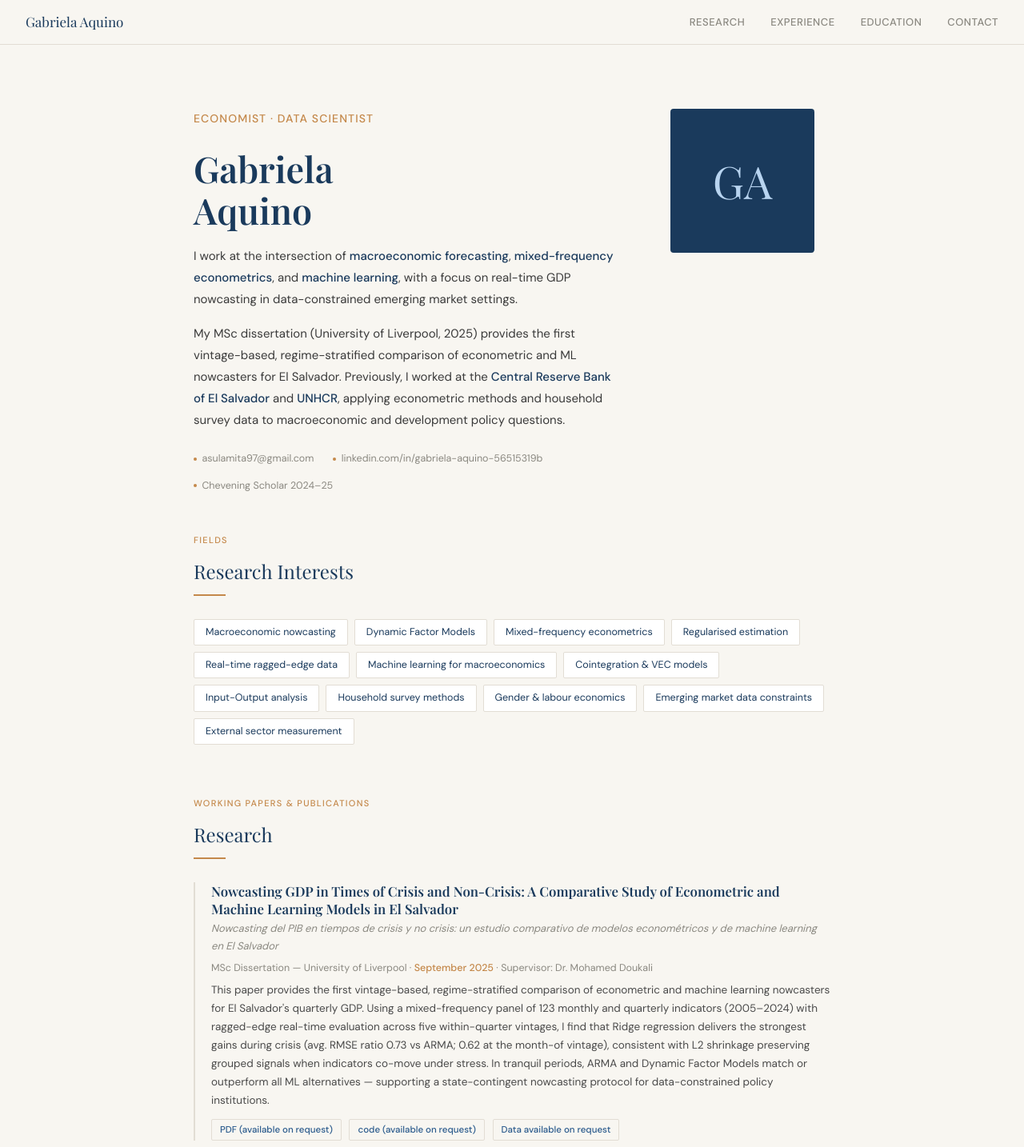
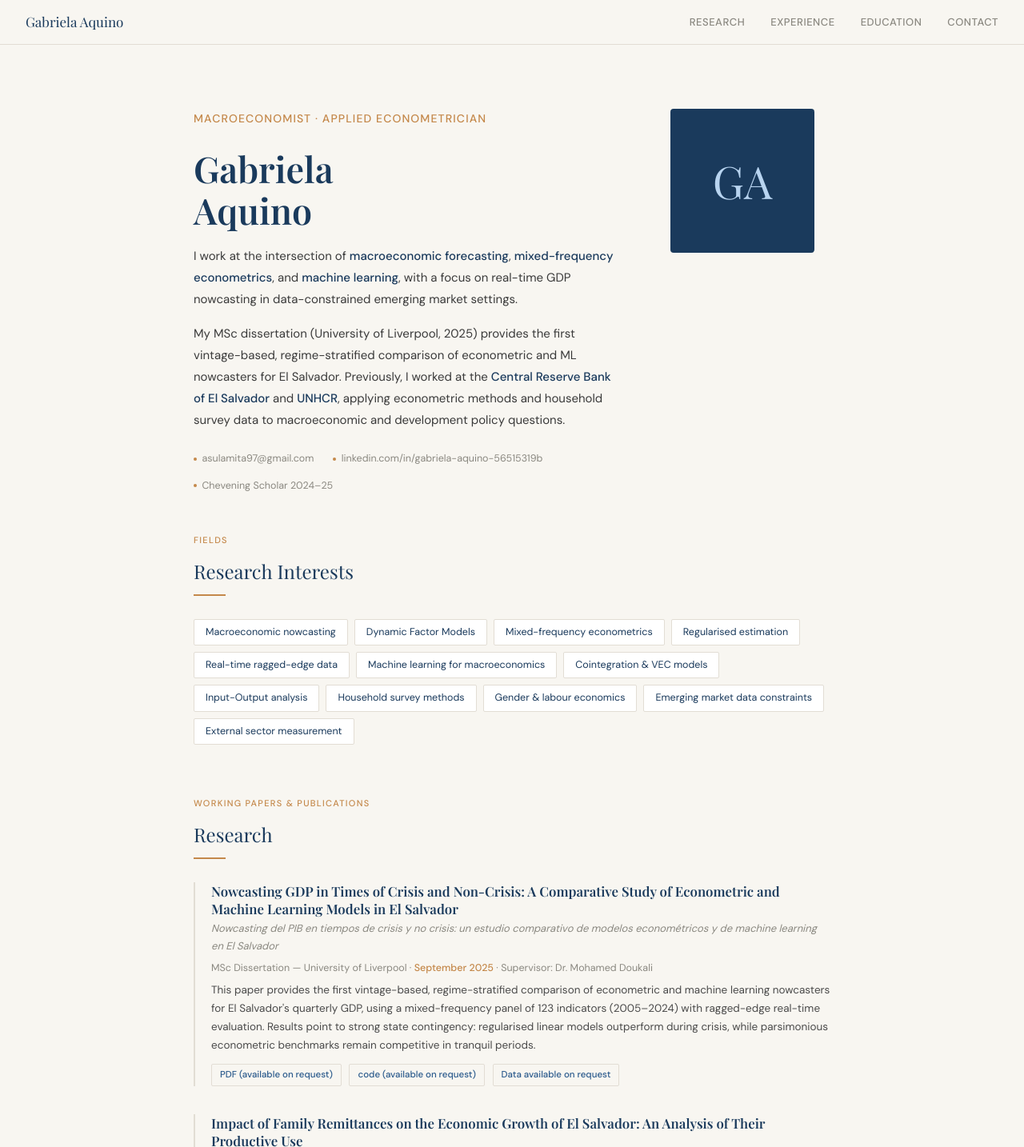
Before and after one commit to GabrielaA97/gabriela-aquino.github.io, a plain HTML site: page index.html in a window 1280 px wide. Shown: the top 1434 px of the page at 80% size. Drawn offline with nearby package versions, Linux system fonts and the light colour scheme; a web font is replaced by a local one.

Commit message:
Update index.html
minor changes in research section

```diff
--- a/index.html
+++ b/index.html
@@ -80,7 +80,7 @@
 
 <div class="hero">
   <div class="hero-text">
-    <p class="subtitle">Economist &middot; Data Scientist</p>
+    <p class="subtitle">Macroeconomist &middot; Applied Econometrician</p>
     <h1>Gabriela<br>Aquino</h1>
     <p style="margin-top:1.2rem;">I work at the intersection of <strong>macroeconomic forecasting</strong>, <strong>mixed-frequency econometrics</strong>, and <strong>machine learning</strong>, with a focus on real-time GDP nowcasting in data-constrained emerging market settings.</p>
     <p>My MSc dissertation (University of Liverpool, 2025) provides the first vintage-based, regime-stratified comparison of econometric and ML nowcasters for El Salvador. Previously, I worked at the <strong>Central Reserve Bank of El Salvador</strong> and <strong>UNHCR</strong>, applying econometric methods and household survey data to macroeconomic and development policy questions.</p>
@@ -124,7 +124,7 @@
       <div class="paper-title-en">Nowcasting GDP in Times of Crisis and Non-Crisis: A Comparative Study of Econometric and Machine Learning Models in El Salvador</div>
       <div class="paper-title-es">Nowcasting del PIB en tiempos de crisis y no crisis: un estudio comparativo de modelos econométricos y de machine learning en El Salvador</div>
       <div class="paper-meta">MSc Dissertation &mdash; University of Liverpool &middot; <em>September 2025</em> &middot; Supervisor: Dr. Mohamed Doukali</div>
-      <div class="paper-abstract">This paper provides the first vintage-based, regime-stratified comparison of econometric and machine learning nowcasters for El Salvador's quarterly GDP. Using a mixed-frequency panel of 123 monthly and quarterly indicators (2005–2024) with ragged-edge real-time evaluation across five within-quarter vintages, I find that Ridge regression delivers the strongest gains during crisis (avg. RMSE ratio 0.73 vs ARMA; 0.62 at the month-of vintage), consistent with L2 shrinkage preserving grouped signals when indicators co-move under stress. In tranquil periods, ARMA and Dynamic Factor Models match or outperform all ML alternatives — supporting a state-contingent nowcasting protocol for data-constrained policy institutions.</div>
+      <div class="paper-abstract">This paper provides the first vintage-based, regime-stratified comparison of econometric and machine learning nowcasters for El Salvador's quarterly GDP, using a mixed-frequency panel of 123 indicators (2005–2024) with ragged-edge real-time evaluation. Results point to strong state contingency: regularised linear models outperform during crisis, while parsimonious econometric benchmarks remain competitive in tranquil periods.</div>
       <div class="paper-links">
         <a href="#">PDF (available on request)</a>
         <a href="#">code (available on request)</a>
```
